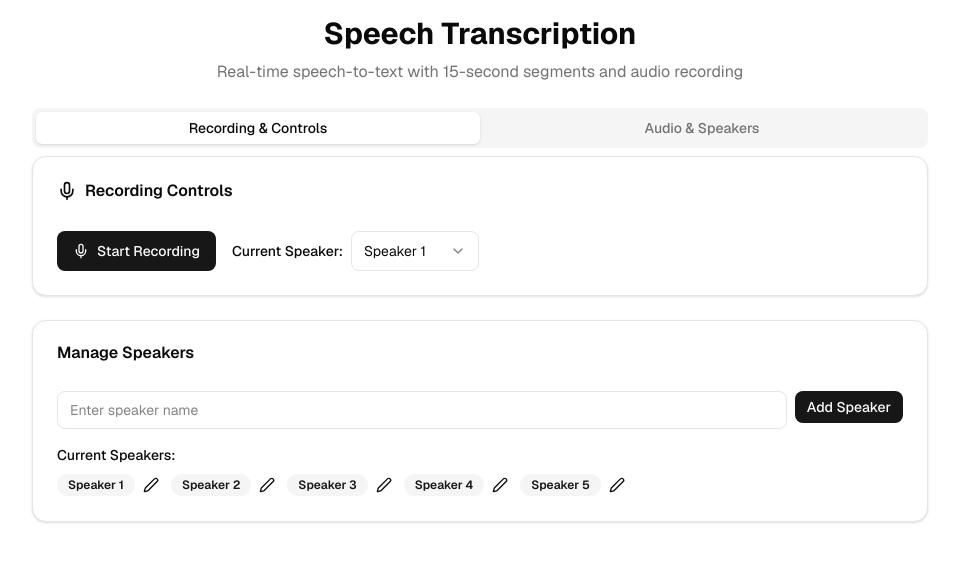
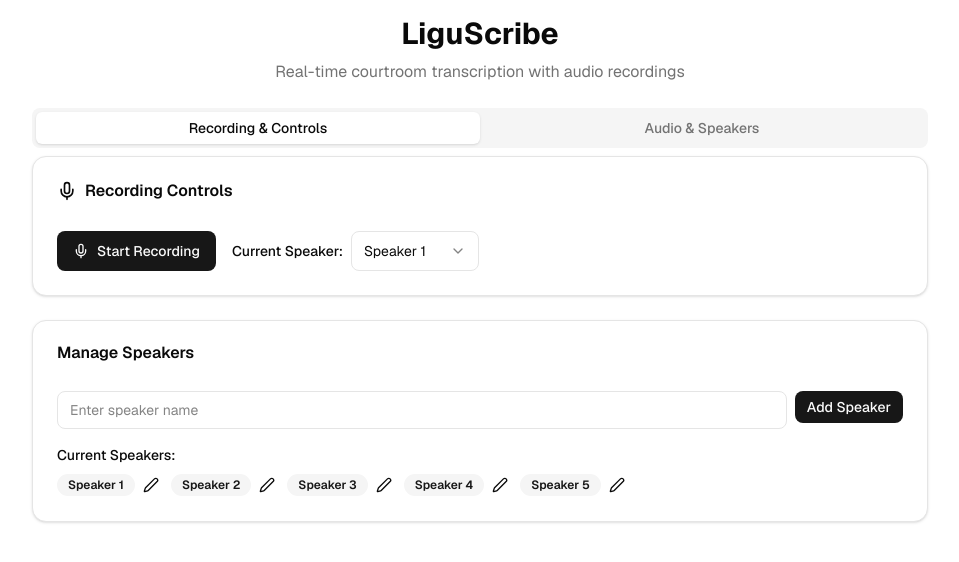
Before and after one commit to Emmanuel-PaulMaah/liguscribe, a Next.js app: page / in a window 1280 px wide. Shown: the top 562 px of the page, without its empty margins (160-1119 px from the left). Built offline with nearby package versions, Linux system fonts and the light colour scheme.

Commit message:
Update page.tsx

```diff
--- a/app/page.tsx
+++ b/app/page.tsx
@@ -847,8 +847,8 @@ export default function SpeechTranscriptionApp() {
     <div className="min-h-screen bg-background p-4">
       <div className="max-w-4xl mx-auto space-y-6">
         <div className="text-center">
-          <h1 className="text-3xl font-bold mb-2">Speech Transcription</h1>
-          <p className="text-muted-foreground">Real-time speech-to-text with 15-second segments and audio recording</p>
+          <h1 className="text-3xl font-bold mb-2">LiguScribe</h1>
+          <p className="text-muted-foreground">Real-time courtroom transcription with audio recordings</p>
         </div>
 
         <Tabs defaultValue="recording" className="w-full">
```
